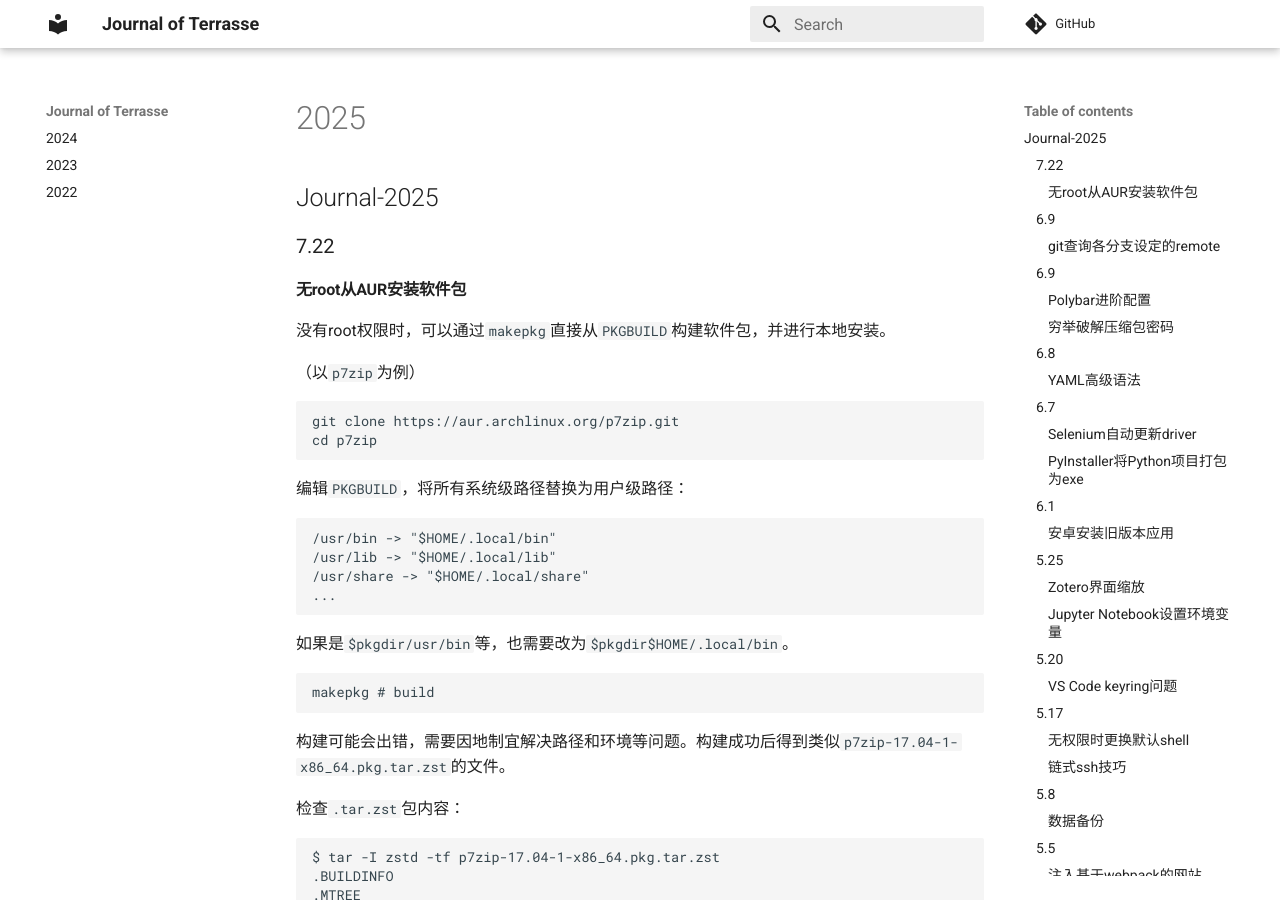
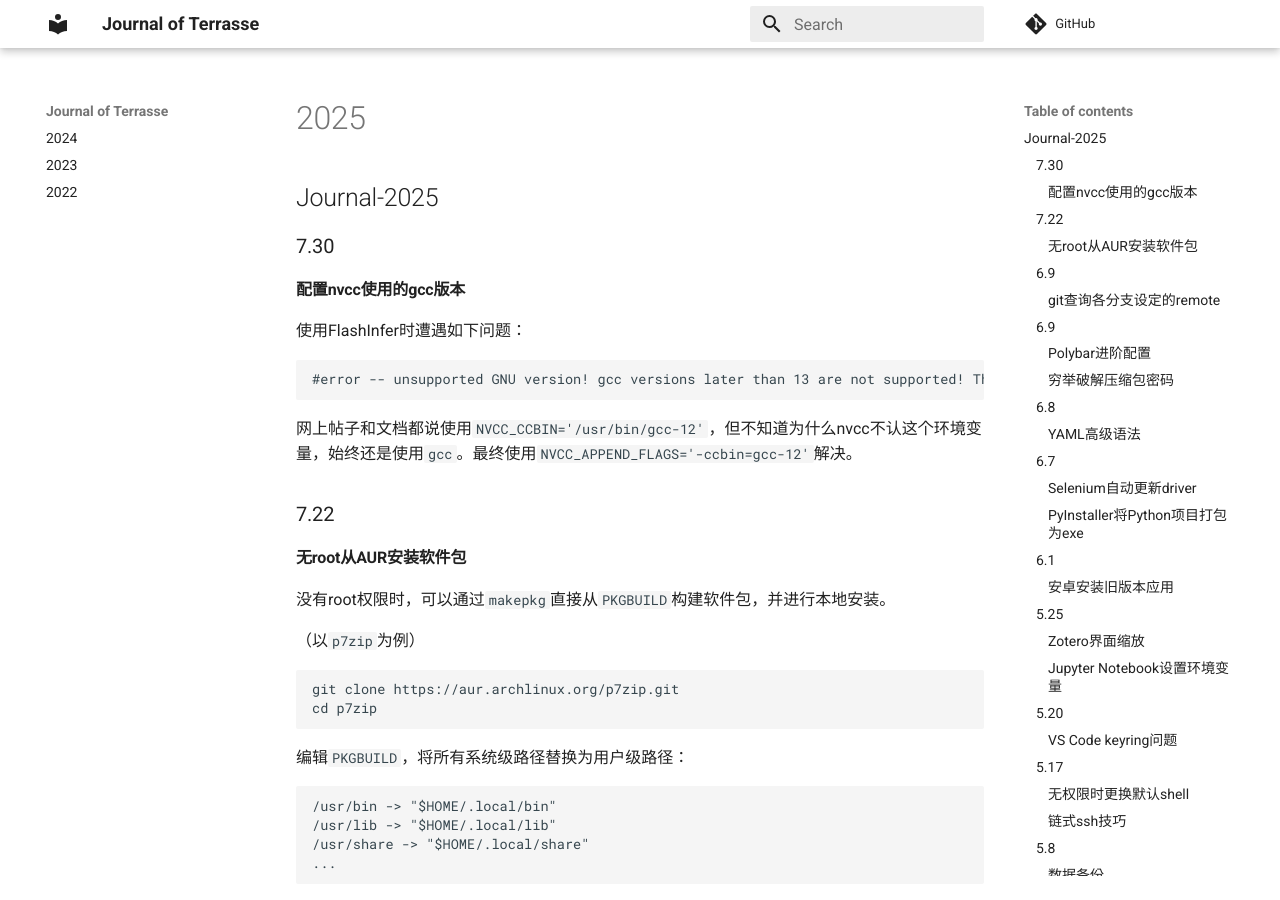
Before and after one commit to Jerry-Terrasse/journal, an MkDocs documentation site: the page built from docs/2025.md, in a window 1280 px wide and 900 px high. Built offline with MkDocs 1.6.1 and Material for MkDocs 9.7.7, drawn with Linux system fonts in a browser that asks for light colours; comment, search, counter and statistics services are not loaded.

Commit message:
update (Wed Jul 30 06:15:53 PM CST 2025)

````diff
--- a/docs/2025.md
+++ b/docs/2025.md
@@ -1,4 +1,16 @@
 ## Journal-2025
+
+### 7.30
+
+#### 配置nvcc使用的gcc版本
+
+使用FlashInfer时遭遇如下问题：
+
+```c
+#error -- unsupported GNU version! gcc versions later than 13 are not supported! The nvcc flag '-allow-unsupported-compiler' can be used to override this version check; however, using an unsupported host compiler may cause compilation failure or incorrect run time execution. Use at your own risk.
+```
+
+网上帖子和文档都说使用`NVCC_CCBIN='/usr/bin/gcc-12'`，但不知道为什么nvcc不认这个环境变量，始终还是使用`gcc`。最终使用`NVCC_APPEND_FLAGS='-ccbin=gcc-12'`解决。
 
 ### 7.22
 
````
